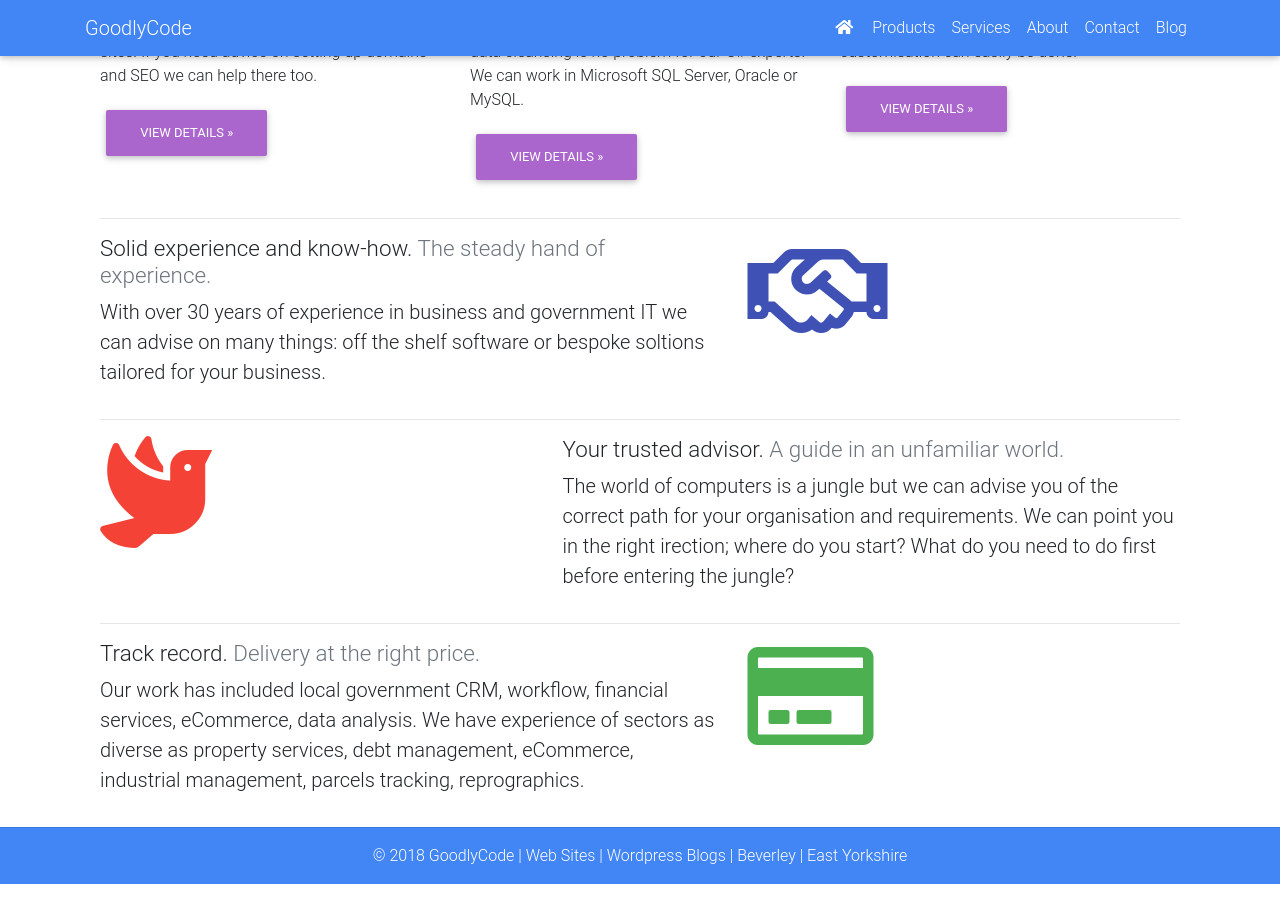
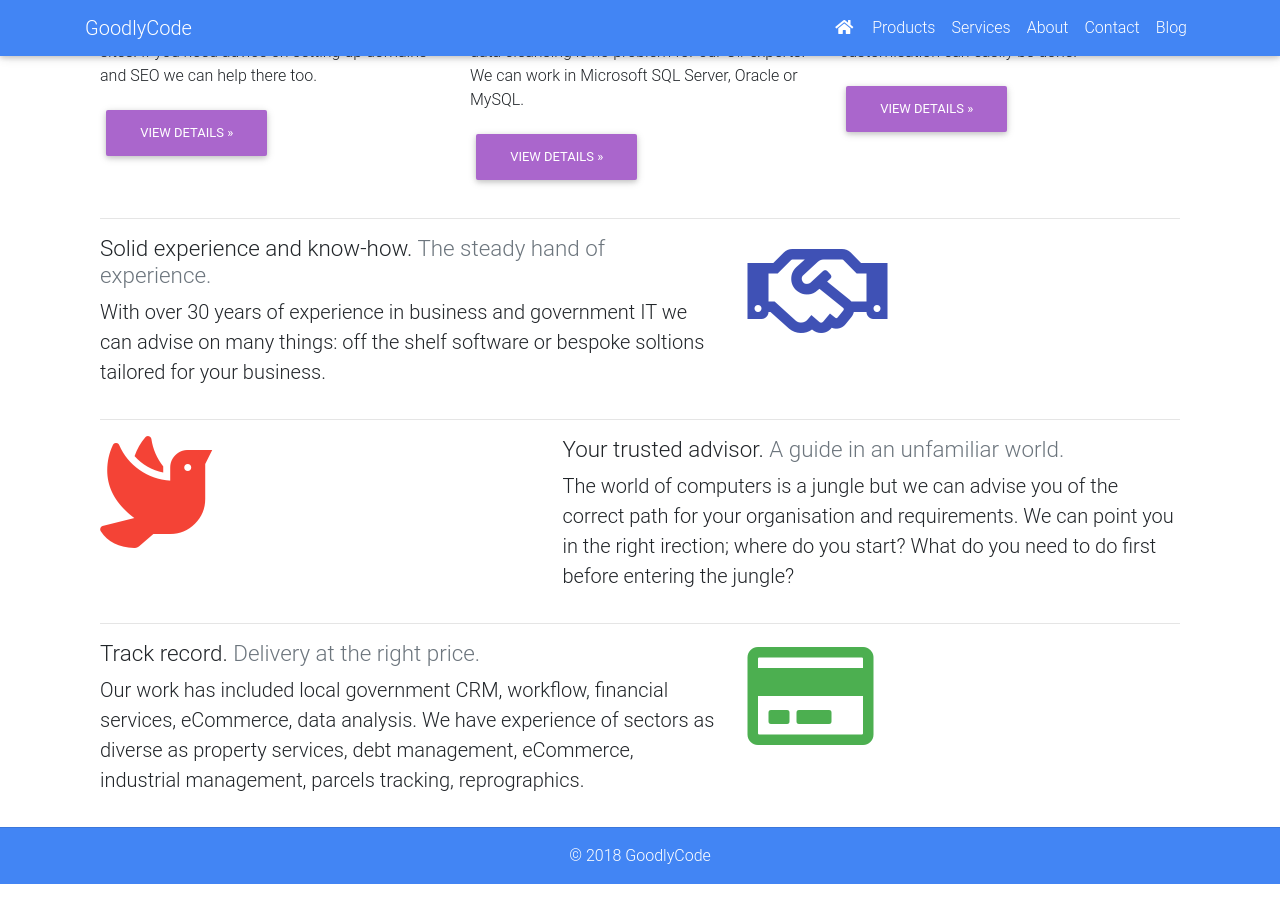
Before and after one commit to Grafrajohn/goodlycode.github.io, a Jekyll site: the page built from index.html, in a window 1280 px wide and 900 px high, scrolled down 914 px. Built offline with Jekyll 4.4.1, drawn with Linux system fonts in a browser that asks for light colours; nearby versions of some CDN libraries; the list of posts is cut into pages by our own code.

Commit message:
Update _config.yaml

```diff
--- a/_config.yaml
+++ b/_config.yaml
@@ -1,5 +1,5 @@
 # Name of your blog (this will show up at the top of your page and in the RSS feed)
-name: GoodlyCode | Web Sites | Wordpress Blogs | Beverley | East Yorkshire
+name: GoodlyCode
 
 # Short description (goes below the title; it will also be used in the RSS feed)
 description: Web software and Wordpress specialists in East Yorkshire
```
